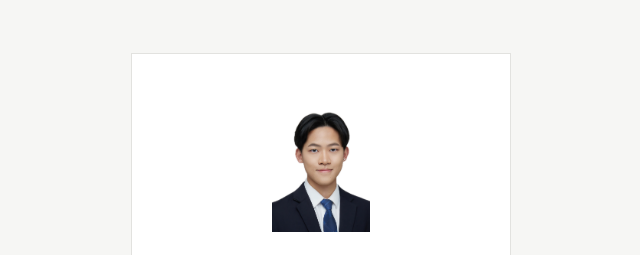
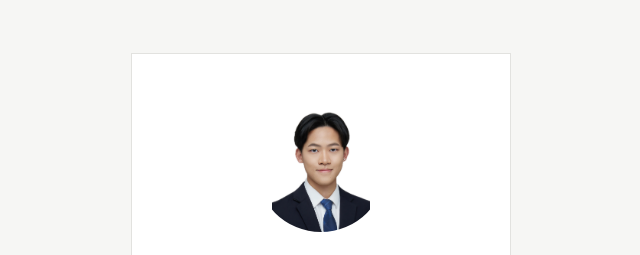
Before and after one commit to leoncheng0415/namecard, a plain HTML site: page index.html in a window 1280 px wide. Shown: the top 255 px of the page, without its empty margins (319-959 px from the left). Drawn offline with nearby package versions, Linux system fonts and the light colour scheme.

Commit message:
Update style.css

```diff
--- a/style.css
+++ b/style.css
@@ -30,7 +30,7 @@ body {
 .avatar {
   width: 130px;
   height: 130px;
-  border-radius: 6px; /* 方中帶圓角，比正圓形更有雜誌排版的感覺 */
+  border-radius: 50%; /* 圓形頭貼 */
   /* object-fit: contain 讓整張照片完整顯示，不會裁到頭髮，
      照片背景是白色、跟卡片背景一致，所以看起來仍然融合自然 */
   object-fit: contain;
```
